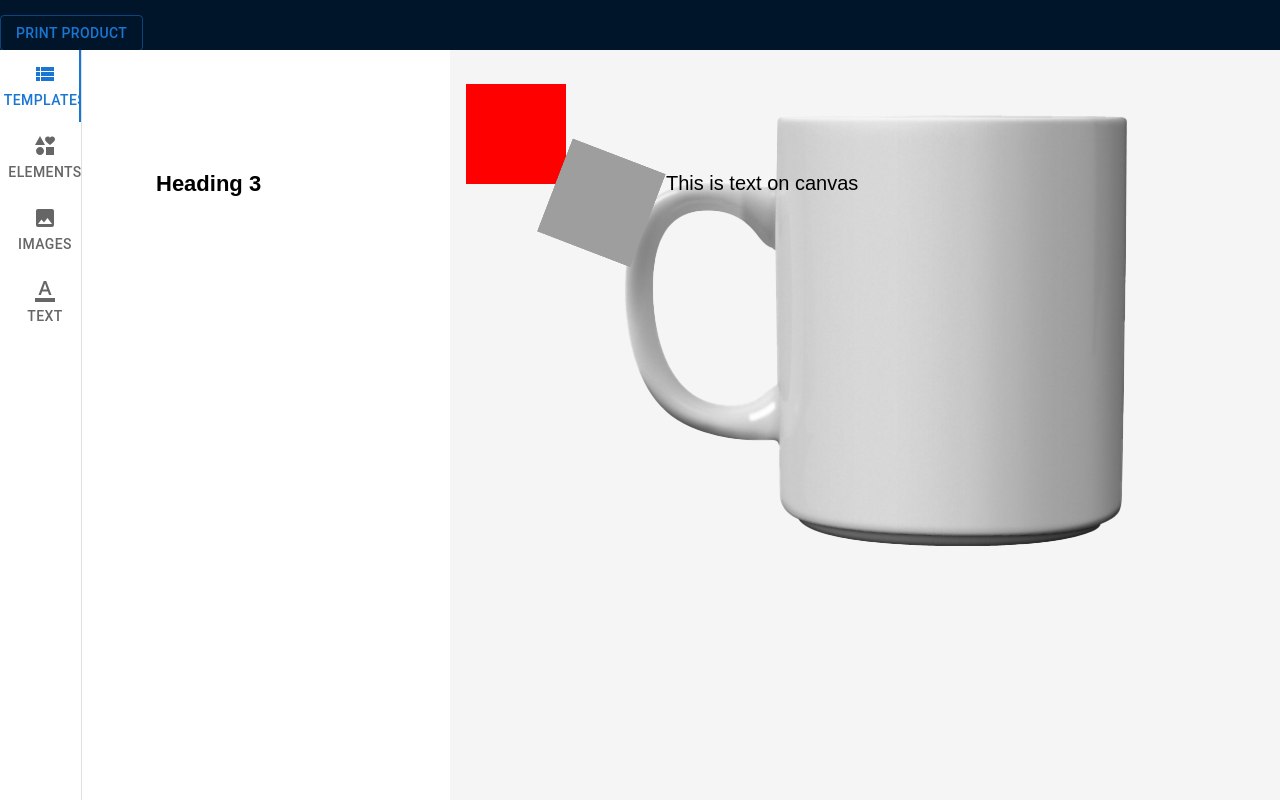
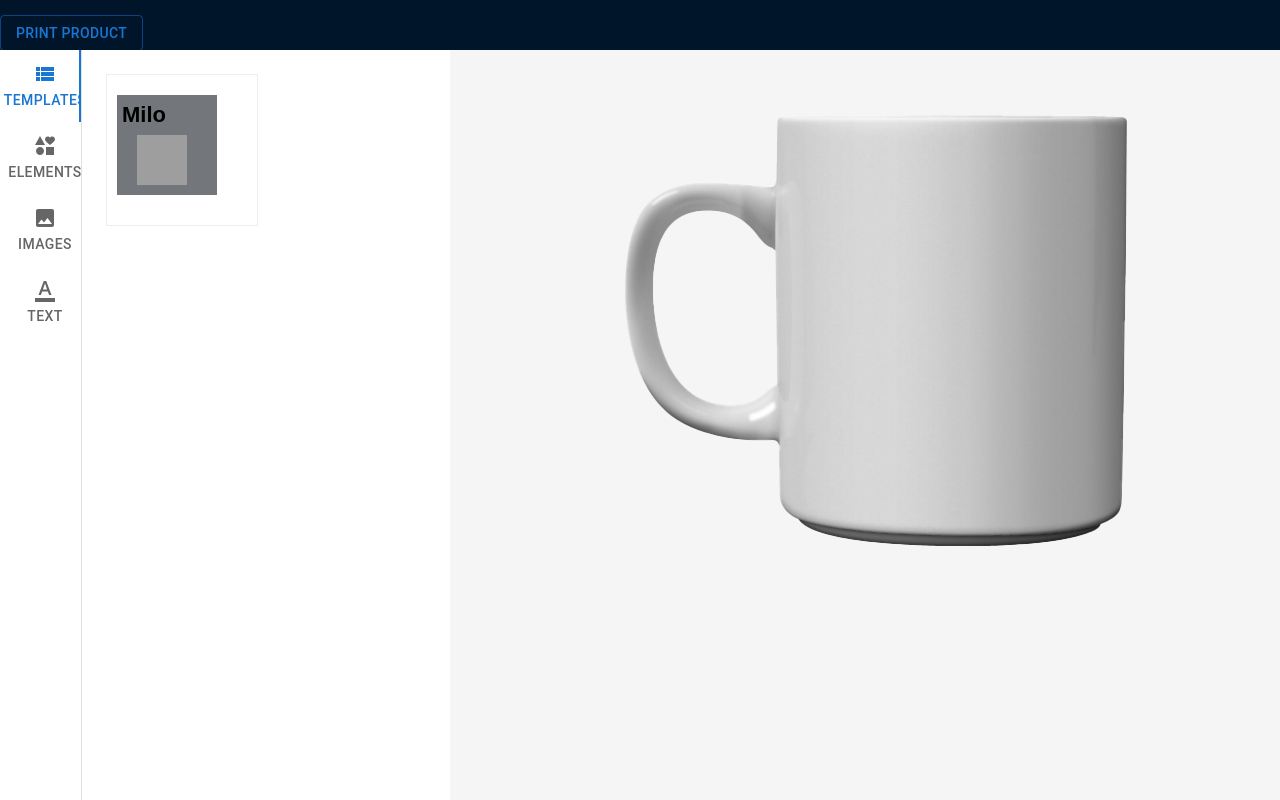
Before and after one commit to phuctv302/hust-maker, a React (Create React App) app in the folder ui/: page / in a window 1280 px wide. Built offline with nearby package versions, Linux system fonts and the light colour scheme.

Commit message:
offset for adding template

```diff
--- a/ui/src/App.js
+++ b/ui/src/App.js
@@ -47,7 +47,7 @@ export default function App() {
 
 			<Layout className='site-layout' style={{ marginLeft: 450 }}>
 				<SideBar className='site-sidebar'>
-					<VerticalTabs setSelectedElement={setSelectedElement} />
+					<VerticalTabs setSelectedElement={setSelectedElement} canvasWidth={width} canvasHeight={height}/>
 				</SideBar>
 
 				<Content
--- a/ui/src/components/TabContent.jsx
+++ b/ui/src/components/TabContent.jsx
@@ -1,5 +1,5 @@
 import React from 'react';
-import {useMeasure} from 'react-use';
+import { useMeasure } from 'react-use';
 
 import PreviewElement from './canvas/PreviewElement';
 
@@ -7,17 +7,34 @@ import './TabContent.css';
 
 import previews from '../fake.data/previews';
 
-export default function TabContent({type, setSelectedElement}){
-
-	const [ref, {width, height}] = useMeasure();
+export default function TabContent({
+	type,
+	setSelectedElement,
+	canvasWidth,
+	canvasHeight,
+}) {
+	const [ref, { width, height }] = useMeasure();
 
 	// const handleSelectElement
 
 	return (
 		<div ref={ref} className='tab-content'>
-			{previews.filter((el) => el.metatype === type).map((el, ind) => {
-				return <PreviewElement type={type} setSelectedElement={setSelectedElement} key={ind} width={width} height={height} previewProps={el} />
-			})}
+			{previews
+				.filter((el) => el.metatype === type)
+				.map((el, ind) => {
+					return (
+						<PreviewElement
+							type={type}
+							setSelectedElement={setSelectedElement}
+							key={ind}
+							width={width}
+							height={height}
+							previewProps={el}
+							canvasHeight={canvasHeight}
+							canvasWidth={canvasWidth}
+						/>
+					);
+				})}
 		</div>
 	);
 }
--- a/ui/src/components/VerticalTabs.jsx
+++ b/ui/src/components/VerticalTabs.jsx
@@ -20,7 +20,7 @@ function TabPanel(props) {
 			hidden={value !== index}
 			id={`vertical-tabpanel-${index}`}
 			{...other}
-			style={{width: '100%'}}
+			style={{ width: '100%' }}
 		>
 			{value === index && (
 				<Box sx={{ p: 3 }}>
@@ -38,7 +38,11 @@ function a11yProps(index) {
 	};
 }
 
-export default function VerticalTabs({setSelectedElement}){
+export default function VerticalTabs({
+	setSelectedElement,
+	canvasWidth,
+	canvasHeight,
+}) {
 	const [value, setValue] = React.useState(0);
 
 	const handleChange = (event, newValue) => {
@@ -51,7 +55,7 @@ export default function VerticalTabs({setSelectedElement}){
 				flexGrow: 1,
 				bgcolor: 'background.paper',
 				display: 'flex',
-				height: 'inherit'
+				height: 'inherit',
 			}}
 		>
 			<Tabs
@@ -62,23 +66,49 @@ export default function VerticalTabs({setSelectedElement}){
 				aria-label='Vertical tabs example'
 				sx={{ borderRight: 1, borderColor: 'divider', width: '100px' }}
 			>
-				<Tab label='TEMPLATES' {...a11yProps(0)} icon={<ViewListIcon />}/>
-				<Tab label='ELEMENTS' {...a11yProps(1)} icon={<InterestsIcon />}/>
+				<Tab
+					label='TEMPLATES'
+					{...a11yProps(0)}
+					icon={<ViewListIcon />}
+				/>
+				<Tab
+					label='ELEMENTS'
+					{...a11yProps(1)}
+					icon={<InterestsIcon />}
+				/>
 				<Tab label='IMAGES' {...a11yProps(2)} icon={<ImageIcon />} />
-				<Tab label='TEXT' {...a11yProps(3)} icon={<FormatColorTextIcon />} />
+				<Tab
+					label='TEXT'
+					{...a11yProps(3)}
+					icon={<FormatColorTextIcon />}
+				/>
 			</Tabs>
 
 			<TabPanel value={value} index={0}>
-				<TabContent type='template' setSelectedElement={setSelectedElement}/>
+				<TabContent
+					type='template'
+					setSelectedElement={setSelectedElement}
+					canvasWidth={canvasWidth}
+					canvasHeight={canvasHeight}
+				/>
 			</TabPanel>
 			<TabPanel value={value} index={1}>
-				<TabContent type='rectangle' setSelectedElement={setSelectedElement}/>
+				<TabContent
+					type='rectangle'
+					setSelectedElement={setSelectedElement}
+				/>
 			</TabPanel>
 			<TabPanel value={value} index={2}>
-				<TabContent type='image' setSelectedElement={setSelectedElement}/>
+				<TabContent
+					type='image'
+					setSelectedElement={setSelectedElement}
+				/>
 			</TabPanel>
 			<TabPanel value={value} index={3}>
-				<TabContent type='text' setSelectedElement={setSelectedElement}/>
+				<TabContent
+					type='text'
+					setSelectedElement={setSelectedElement}
+				/>
 			</TabPanel>
 		</Box>
 	);
--- a/ui/src/components/canvas/Canvas.jsx
+++ b/ui/src/components/canvas/Canvas.jsx
@@ -8,7 +8,6 @@ import Text from './HmText';
 
 import './Canvas.css';
 
-
 const Canvas = React.forwardRef(({ width, height, elements }, ref) => {
 	console.log(elements);
 	const product = {
@@ -17,8 +16,8 @@ const Canvas = React.forwardRef(({ width, height, elements }, ref) => {
 		width: ref?.current?.width(),
 		height: ref.current?.height(),
 		src: '/products/mug.png',
-		listening: false
-	}
+		listening: false,
+	};
 
 	const [selectedId, selectShape] = React.useState(null);
 
@@ -43,8 +42,9 @@ const Canvas = React.forwardRef(({ width, height, elements }, ref) => {
 				<Image imageProps={product} />
 
 				{elements.map((el, ind) => {
-					if (el.metatype === 'rectangle'){
-						return <Rectangle
+					if (el.metatype === 'rectangle') {
+						return (
+							<Rectangle
 								key={ind}
 								shapeProps={el}
 								isSelected={el.id === selectedId}
@@ -52,11 +52,12 @@ const Canvas = React.forwardRef(({ width, height, elements }, ref) => {
 									selectShape(el.id);
 								}}
 							/>
+						);
 					}
 
-
-					if (el.metatype === 'image'){
-						return <Image
+					if (el.metatype === 'image') {
+						return (
+							<Image
 								key={ind}
 								imageProps={el}
 								isSelected={el.id === selectedId}
@@ -64,11 +65,12 @@ const Canvas = React.forwardRef(({ width, height, elements }, ref) => {
 									selectShape(el.id);
 								}}
 							/>
+						);
 					}
 
-
-					if (el.metatype === 'text'){
-						return <Text
+					if (el.metatype === 'text') {
+						return (
+							<Text
 								key={ind}
 								stage={ref?.current}
 								textProps={el}
@@ -77,6 +79,7 @@ const Canvas = React.forwardRef(({ width, height, elements }, ref) => {
 									selectShape(el.id);
 								}}
 							/>
+						);
 					}
 
 					return null;
@@ -84,6 +87,6 @@ const Canvas = React.forwardRef(({ width, height, elements }, ref) => {
 			</Layer>
 		</Stage>
 	);
-})
+});
 
-export default Canvas
+export default Canvas;
--- a/ui/src/components/canvas/PreviewElement.css
+++ b/ui/src/components/canvas/PreviewElement.css
@@ -1,5 +1,7 @@
 .preview-canvas {
+	box-sizing: border-box;
 	margin-bottom: 20px;
+	border: 1px solid #eee;
 }
 .preview-canvas:hover {
 	cursor: pointer;
--- a/ui/src/components/canvas/PreviewElement.jsx
+++ b/ui/src/components/canvas/PreviewElement.jsx
@@ -1,15 +1,12 @@
 import React from 'react';
 import { v4 as uuid } from 'uuid';
+import { useMeasure } from 'react-use';
 
 import { Stage, Layer, Image, Text, Rect, Group } from 'react-konva';
 
 import './PreviewElement.css';
 
-function getElement(previewProps, ref, setSelectedElement, other) {
-	const handleElementDbClick = (type) => {
-		let element = { ...previewProps, id: `${type}_${uuid().slice(0, 8)}` };
-		setSelectedElement(element);
-	};
+function getElement(previewProps, ref, other) {
 	const { stageRef, ind } = other;
 
 	if (previewProps.metatype === 'image') {
@@ -20,9 +17,6 @@ function getElement(previewProps, ref, setSelectedElement, other) {
 			<Image
 				key={ind}
 				ref={ref}
-				onDblClick={() => {
-					handleElementDbClick('image');
-				}}
 				{...previewProps}
 				image={image}
 				width={stageRef?.current?.width()}
@@ -35,9 +29,6 @@ function getElement(previewProps, ref, setSelectedElement, other) {
 			<Text
 				key={ind}
 				ref={ref}
-				onDblClick={() => {
-					handleElementDbClick('image');
-				}}
 				{...previewProps}
 				align='center'
 				width={stageRef?.current?.width()}
@@ -49,9 +40,6 @@ function getElement(previewProps, ref, setSelectedElement, other) {
 			<Rect
 				key={ind}
 				ref={ref}
-				onDblClick={() => {
-					handleElementDbClick('rectangle');
-				}}
 				{...previewProps}
 				width={stageRef?.current?.width()}
 				height={stageRef?.current?.height()}
@@ -62,17 +50,14 @@ function getElement(previewProps, ref, setSelectedElement, other) {
 	return '';
 }
 
-function getTemplate(elements, setSelectedElement, stageRef) {
-	const handleTemplateDbClick = () => {
-		elements = elements.map((el, ind) => {
-			return { ...el, id: `${el.metatype}_${uuid().slice(0, 8)}` };
-		});
+function getTemplate(elements, stageRef) {
 
-		setSelectedElement(elements);
-	};
+	const stageWidth = stageRef?.current?.width();
+	const stageHeight = stageRef?.current?.height();
+
 
 	return (
-		<Group onDblClick={handleTemplateDbClick}>
+		<Group>
 			{elements.map((el, ind) => {
 				if (el.metatype === 'image') {
 					let image = new window.Image();
@@ -114,28 +99,55 @@ export default function PreviewElement({
 	width,
 	previewProps,
 	setSelectedElement,
+	canvasWidth,
+	canvasHeight
 }) {
 	const stageRef = React.useRef(null);
 	const ref = React.useRef(null);
 
-	let elHtml = getElement(previewProps, ref, setSelectedElement, {
+
+
+	let handlePreviewDbClick = () => {
+		let element = { ...previewProps, id: `${previewProps.metatype}_${uuid().slice(0, 8)}` };
+		setSelectedElement(element);
+	}
+
+	let elHtml = getElement(previewProps, ref, {
 		stageRef,
 	});
 	if (previewProps.metatype === 'template') {
-		const elements = previewProps.elements;
+		let elements = previewProps.elements;
+		let _elements = JSON.parse(JSON.stringify(elements));
 
-		elHtml = getTemplate(elements, setSelectedElement, stageRef);
+		elHtml = getTemplate(_elements, stageRef);
+
+		handlePreviewDbClick = () => {
+			const offsetX = canvasWidth / 2 - 50;
+			const offsetY = canvasHeight / 2 - 50;
+			console.log(offsetX)
+
+			elements = elements.map((el, ind) => {
+				return { ...el,
+							id: `${el.metatype}_${uuid().slice(0, 8)}`,
+							x: el.x + offsetX,
+							y: el.y + offsetY,
+						};
+			});
+
+			setSelectedElement(elements);
+		}
 	}
 
 	return (
 		<Stage
+			onDblClick={handlePreviewDbClick}
 			className='preview-canvas'
 			ref={stageRef}
-			width={previewProps.metatype === 'text' ? width : width / 2}
+			width={previewProps.metatype === 'text' ? width : width / 2 - 10}
 			height={
 				previewProps.metatype === 'text'
 					? previewProps.fontSize
-					: width / 2
+					: width / 2 - 10
 			}
 		>
 			<Layer>{elHtml}</Layer>
--- a/ui/src/fake.data/elements.js
+++ b/ui/src/fake.data/elements.js
@@ -1,32 +1,32 @@
 const elements = [
-	{
-		id: 'rect1',
-		metatype: 'rectangle',
-		x: 100,
-		y: 10,
-		width: 100,
-		height: 100,
-		fill: 'red',
-		rotation: 90,
-	},
-	{
-		id: 'image_1',
-		metatype: 'image',
-		src: 'https://konvajs.org/assets/lion.png',
-		x: 200,
-		y: 100,
-		width: 100,
-		height: 100,
-		rotation: 111,
-	},
-	{
-		id: 'text_1',
-		metatype: 'text',
-		fontSize: 20,
-		text: 'This is text on canvas',
-		x: 200,
-		y: 100,
-	}
+	// {
+	// 	id: 'rect1',
+	// 	metatype: 'rectangle',
+	// 	x: 100,
+	// 	y: 10,
+	// 	width: 100,
+	// 	height: 100,
+	// 	fill: 'red',
+	// 	rotation: 90,
+	// },
+	// {
+	// 	id: 'image_1',
+	// 	metatype: 'image',
+	// 	src: 'https://konvajs.org/assets/lion.png',
+	// 	x: 200,
+	// 	y: 100,
+	// 	width: 100,
+	// 	height: 100,
+	// 	rotation: 111,
+	// },
+	// {
+	// 	id: 'text_1',
+	// 	metatype: 'text',
+	// 	fontSize: 20,
+	// 	text: 'This is text on canvas',
+	// 	x: 200,
+	// 	y: 100,
+	// }
 ]
 
 export default elements;
--- a/ui/src/fake.data/previews.js
+++ b/ui/src/fake.data/previews.js
@@ -60,17 +60,26 @@ const previews = [
 				fill: '#73777B',
 				width: 100,
 				height: 100,
-				x: 100,
-				y: 200,
+				x: 10,
+				y: 20,
 			},
 			{
 				id: 'preview_text_3',
 				metatype: 'text',
-				text: 'Heading 3',
+				text: 'Milo',
 				fontSize: 22,
 				fontStyle: 'bold',
-				x: 50,
-				y: 100,
+				x: 15,
+				y: 30,
+			},
+			{
+				id: 'preview_image_1',
+				metatype: 'image',
+				src: 'https://scontent.fhan19-1.fna.fbcdn.net/v/t39.30808-1/333668273_151641921078113_7812618099747623910_n.jpg?stp=dst-jpg_p200x200&_nc_cat=101&ccb=1-7&_nc_sid=7206a8&_nc_ohc=YMSADmBCZaoAX9nMF1l&_nc_ht=scontent.fhan19-1.fna&oh=00_AfCHC7EO-UQETRo1Vv_AcPCkxIvXWx4gi6iqIYNS7muBDg&oe=640450BC',
+				x: 30,
+				y: 60,
+				width: 50,
+				height: 50,
 			},
 		],
 	},
```
Lines whose indentation alone changed are shown as unchanged.
